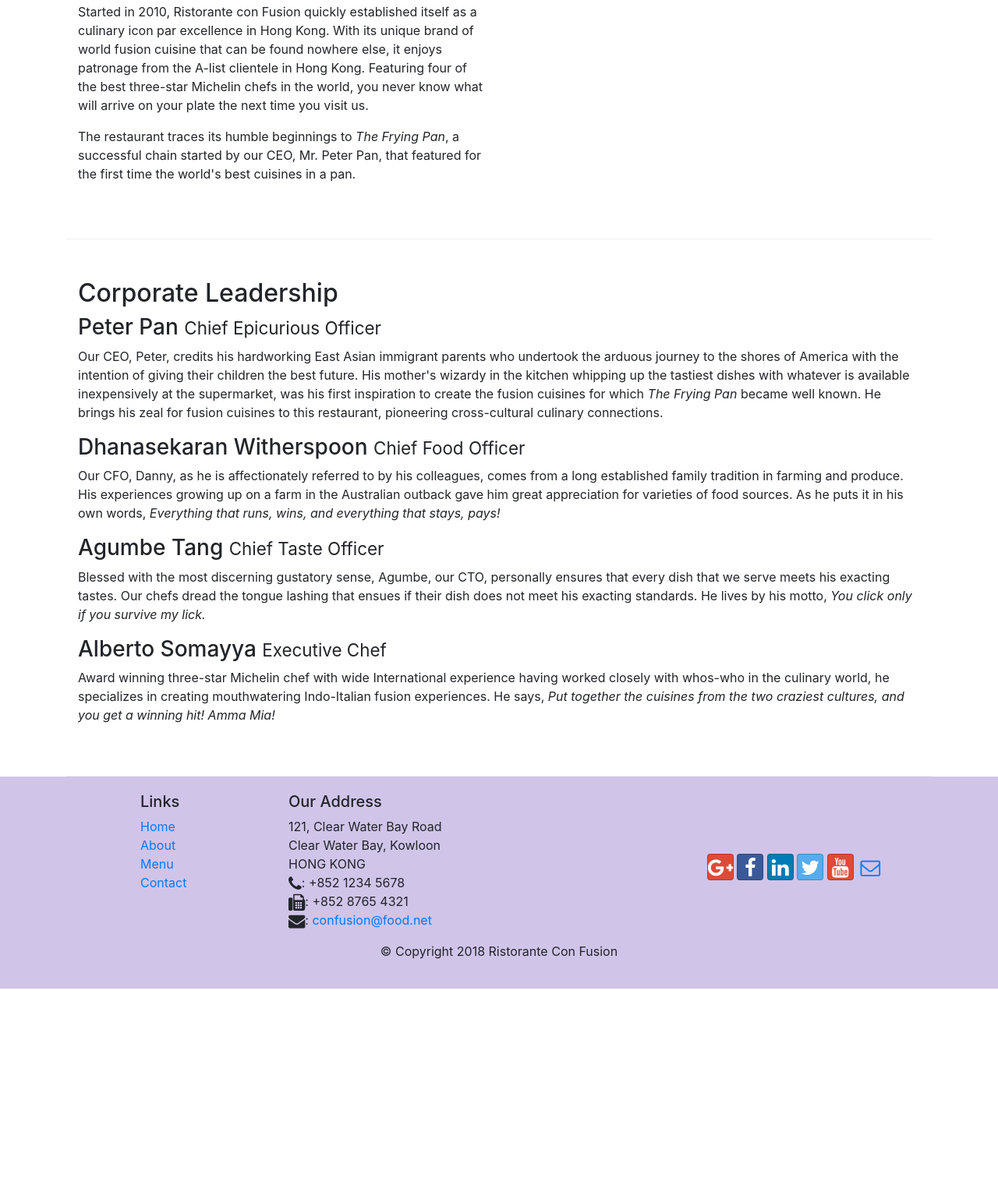
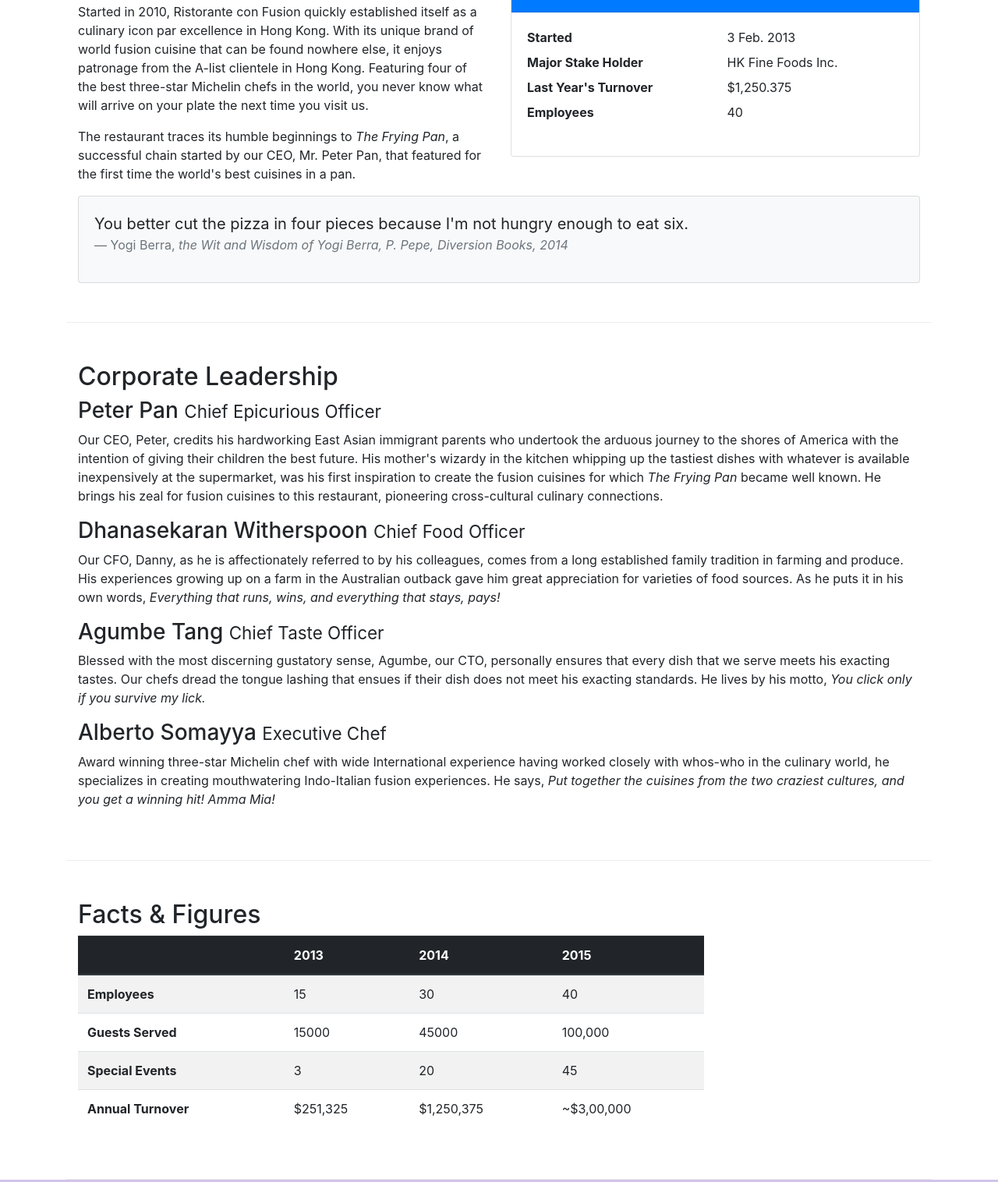
Before and after one commit to bheemsetty/nodetest, a website: page aboutus.html in a window 1280 px wide. Shown: the part 558-2074 px from the top of the page at 78% size. Before the commit the page ends 1826 px from the top, so only its background shows below. Drawn offline with nearby package versions, Linux system fonts and the light colour scheme.

Commit message:
tables and cards

```diff
--- a/aboutus.html
+++ b/aboutus.html
@@ -27,7 +27,7 @@
                     <li class="nav-item "><a class="nav-link" href="./index.html"><span class="fa fa-home fa-lg"></span> Home</a></li>
                     <li class="nav-item"> <a class="nav-link active" href="#"><span class="fa fa-info fa-lg"></span> About</a> </li>
                     <li class="nav-item"><a class="nav-link" href="#"><span class="fa fa-list fa-lg"></span> Menu</a></li>
-                    <li class="nav-item"><a class="nav-link" href="#"><span class="fa fa-address-card fa-lg "></span> Contact</a></li>
+                    <li class="nav-item"><a class="nav-link" href="./contactus.html"><span class="fa fa-address-card fa-lg "></span> Contact</a></li>
                 </ul>
             </div>
         </div>
@@ -59,7 +59,7 @@
         </div>
 
         <div class="row row-content align-item-center">
-            <div class="col-12 col-sm-6 col-md-6">
+            <div class="col-sm-6">
                 <h2>Our History</h2>
                 <p>Started in 2010, Ristorante con Fusion quickly established itself as a culinary icon par excellence
                     in Hong Kong. With its unique brand of world fusion cuisine that can be found nowhere else, it
@@ -69,7 +69,37 @@
                 <p>The restaurant traces its humble beginnings to <em>The Frying Pan</em>, a successful chain started
                     by our CEO, Mr. Peter Pan, that featured for the first time the world's best cuisines in a pan.</p>
             </div>
-            <div class="col-12 col-sm">
+            <div class="col-sm">
+                <div class="card">
+                    <h3 class="card-header bg-primary text-white"> Facts At a Glance</h3>
+                    <div class="card-body">
+                        <dl class="row">
+                            <dt class="col-6">Started</dt>
+                            <dd class="col-6">3 Feb. 2013</dd>
+                            <dt class="col-6">Major Stake Holder</dt>
+                            <dd class="col-6">HK Fine Foods Inc.</dd>
+                            <dt class="col-6">Last Year's Turnover</dt>
+                            <dd class="col-6">$1,250.375</dd>
+                            <dt class="col-6">Employees</dt>
+                            <dd class="col-6">40</dd>
+                        </dl>
+                    </div>
+                </div>
+            </div>
+            <div class="col-12">
+                <div class="card card-body bg-light">
+                    <blockquote class="blockquote">
+                        <p class="mb-0">You better cut the pizza in four pieces
+                            because I'm not hungry enough to eat six.
+                        </p>
+                        <footer class="blockquote-footer">Yogi Berra,
+                            <cite title="Source Title">
+                                the Wit and Wisdom of Yogi Berra, P. Pepe, Diversion Books, 2014
+                            </cite>
+                        </footer>
+                    </blockquote>
+                    </blockquote>
+                </div>
             </div>
         </div>
 
@@ -101,7 +131,50 @@
                         cultures, and you get a winning hit! Amma Mia!</em></p>
             </div>
         </div>
-
+        <div class="row row-content">
+            <div class="col-12 col-sm-9">
+                <h2> Facts &amp; Figures</h2>
+                <div class="table-responsive">
+                    <table class="table table-striped">
+                        <thead class="thead-dark">
+                            <tr>
+                                <th>&nbsp;</th>
+                                <th>2013</th>
+                                <th>2014</th>
+                                <th>2015</th>
+                            </tr>
+                        </thead>
+                        <tbody>
+                            <tr>
+                                <th>Employees</th>
+                                <td>15</td>
+                                <td>30</td>
+                                <td>40</td>
+                            </tr>
+                            <tr>
+                                <th>Guests Served</th>
+                                <td>15000</td>
+                                <td>45000</td>
+                                <td>100,000</td>
+                            </tr>
+                            <tr>
+                                <th>Special Events</th>
+                                <td>3</td>
+                                <td>20</td>
+                                <td>45</td>
+                            </tr>
+                            <tr>
+                                <th>Annual Turnover</th>
+                                <td>$251,325</td>
+                                <td>$1,250,375</td>
+                                <td>~$3,00,000</td>
+                            </tr>
+                        </tbody>
+                    </table>
+                </div>
+            </div>
+            <div class="col-12 col-sm-3"></div>
+        </div>
     </div>
 
     <footer class="footer">
```
Also changed, not shown: index.html (+1 -1 lines).
